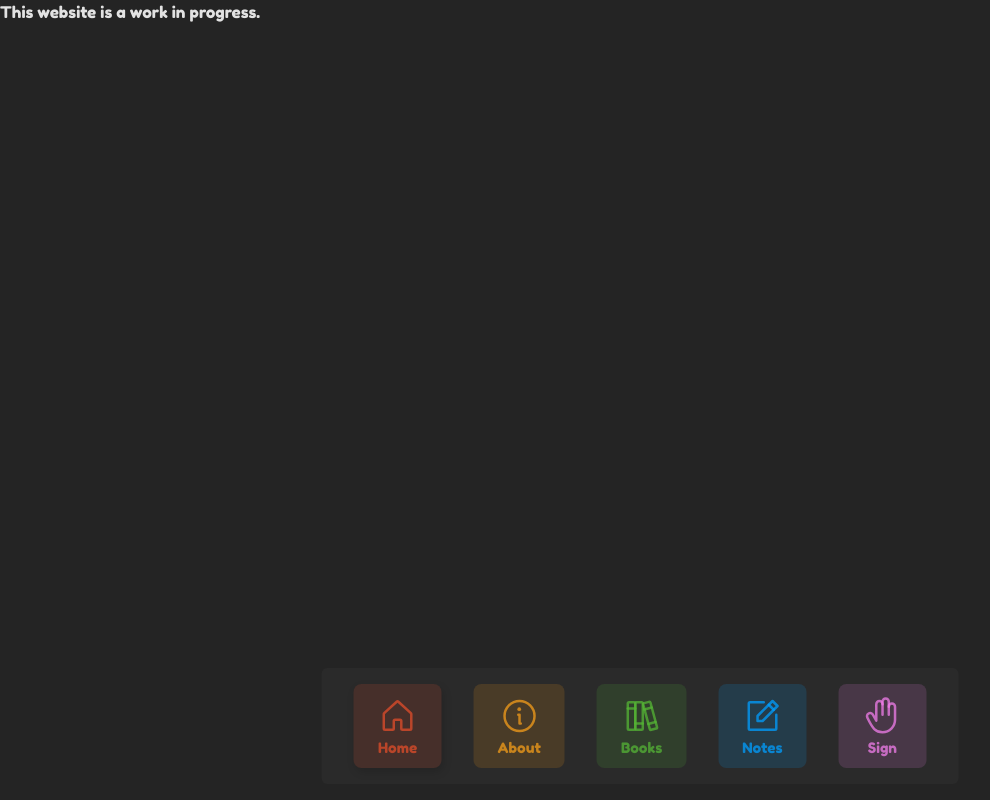
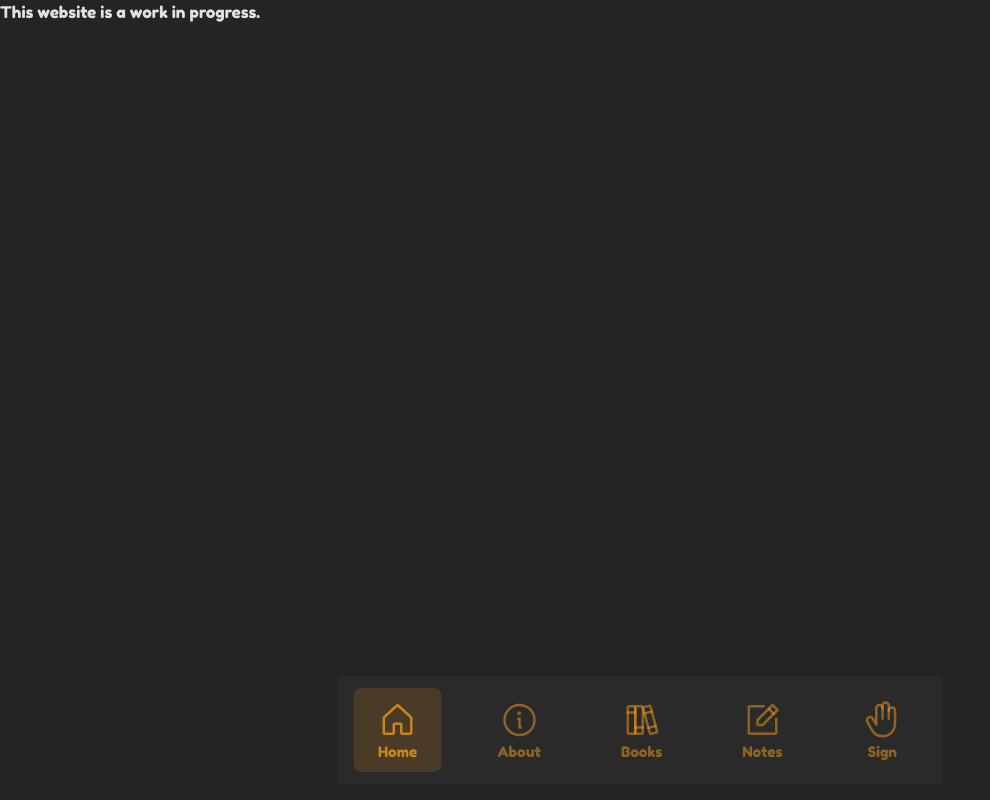
Before and after one commit to chirag-ghosh/SpeakUp, a React (Vite) app in the folder frontend/: page / in a window 1280 px wide. Shown: the whole page, without its empty margins (0-990 px from the left). Built offline with nearby package versions, Linux system fonts and the light colour scheme.

Commit message:
Simplified navbar design;

```diff
--- a/frontend/src/components/Navbar.tsx
+++ b/frontend/src/components/Navbar.tsx
@@ -4,23 +4,23 @@ import { NavLink } from 'react-router-dom';
 function Navbar() {
   return (
     <div className="navbar">
-      <NavLink to="/" data-theme="red">
+      <NavLink to="/">
         <House size={40} />
         <div>Home</div>
       </NavLink>
-      <NavLink to="/about" data-theme="orange">
+      <NavLink to="/about">
         <Info size={40} />
         <div>About</div>
       </NavLink>
-      <NavLink to="/book" data-theme="green">
+      <NavLink to="/book">
         <Books size={40} />
         <div>Books</div>
       </NavLink>
-      <NavLink to="/notes" data-theme="blue">
+      <NavLink to="/notes">
         <NotePencil size={40} />
         <div>Notes</div>
       </NavLink>
-      <NavLink to="/sign" data-theme="purple">
+      <NavLink to="/sign">
         <Hand size={40} />
         <div>Sign</div>
       </NavLink>
--- a/frontend/src/styles/components/navbar.scss
+++ b/frontend/src/styles/components/navbar.scss
@@ -7,49 +7,29 @@
 
   display: flex;
   border-radius: 6px;
-  padding: 0.5rem 1rem;
+  padding: 0.25rem 0;
 
   a {
     margin: 0.5rem 1rem;
     display: flex;
     flex-direction: column;
     align-items: center;
-    background-color: rgba(#666, 0.4);
     padding: 0.5rem 1.5rem;
     border-radius: 8px;
     text-decoration: none;
     font-size: 0.9rem;
     padding-top: 0.75rem;
 
-    color: rgba(#000, 0.8);
+    color: rgba(#f49d1a, 0.5);
 
-    &[data-theme='red'] {
-      background-color: rgba(#e14d2a, 0.15);
-      color: rgba(#e14d2a, 0.75);
+    &:hover {
+      background-color: rgba(#f49d1a, 0.1);
+      color: rgba(#f49d1a, 0.6);
     }
 
-    &[data-theme='orange'] {
+    &.active {
       background-color: rgba(#f49d1a, 0.15);
       color: rgba(#f49d1a, 0.75);
     }
-
-    &[data-theme='green'] {
-      background-color: rgba(#54b435, 0.15);
-      color: rgba(#54b435, 0.75);
-    }
-
-    &[data-theme='blue'] {
-      background-color: rgba(#009eff, 0.15);
-      color: rgba(#009eff, 0.75);
-    }
-
-    &[data-theme='purple'] {
-      background-color: rgba(#f07dea, 0.15);
-      color: rgba(#f07dea, 0.75);
-    }
-
-    &.active {
-      box-shadow: 2px 4px 8px rgba(#000, 0.15);
-    }
   }
 }
```
